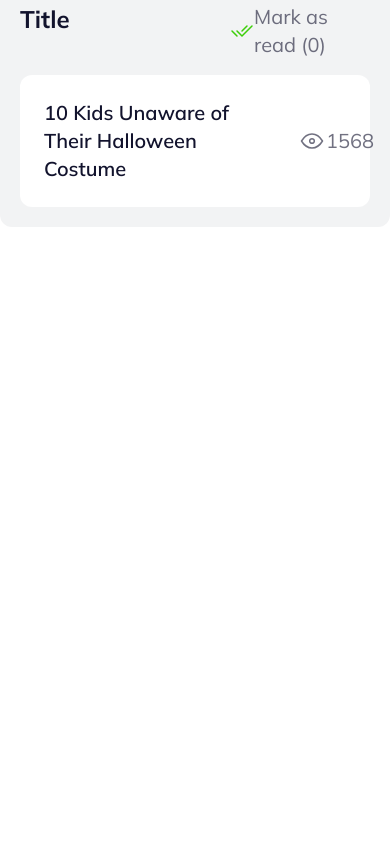
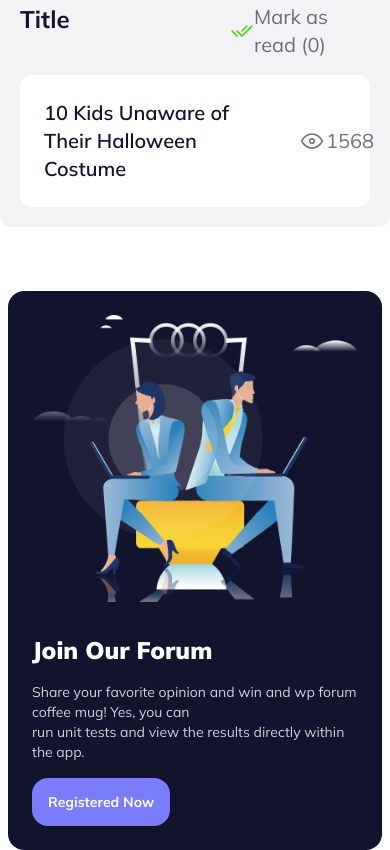
Before and after one commit to umayeremon/retro-forum, a plain HTML site: page index.html in a window 390 px wide. Shown: the part 1418-2268 px from the top of the page. Before the commit the page ends 1709 px from the top, so only its background shows below. Drawn offline with nearby package versions, Linux system fonts and the light colour scheme.

Commit message:
Join Our Forum section completed with responsive

```diff
--- a/index.html
+++ b/index.html
@@ -154,6 +154,21 @@
         </div>
       </div>
     </section>
+
+    <!-- Join Our Forum section -->
+    <section>
+      <div class="bg-[#12132D] flex flex-col-reverse lg:flex-row justify-between rounded-2xl p-6 lg:p-16 mx-2">
+        <div class=" flex flex-col gap-4 lg:gap-8 items-start justify-center mt-8 lg:mt-0">
+          <h1 class="text-white text-2xl lg:text-5xl font-black">Join Our Forum</h1>
+          <p class="text-[#FFFFFFCC] text-sm lg:text-xl ">Share your favorite opinion and win and wp forum coffee mug! Yes, you can <br> run unit tests and view the results directly within the app. </p>
+          <button class="btn bg-[#797DFC] hover:bg-[#797DFC] text-white text-sm lg:text-xl font-bold px-4 lg:px-8 py-0 lg:py-2 rounded-2xl lg:rounded-3xl border-none">Registered Now</button>
+        </div>
+        <div class=" justify-end">
+          <img src="images/joinforum.png" alt="" >
+        </div>
+
+      </div>
+    </section>
   </main>
 
   <footer>
```
Also changed, not shown: 1 other file.
